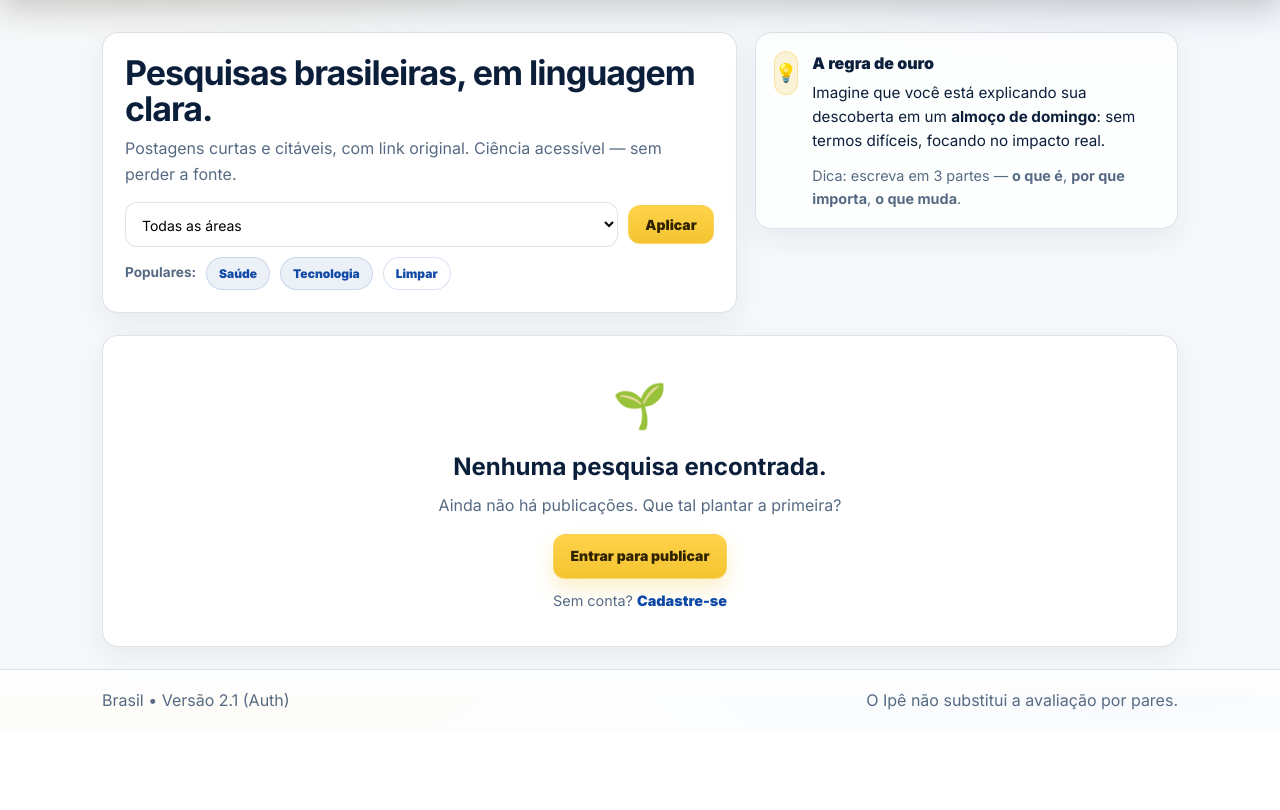
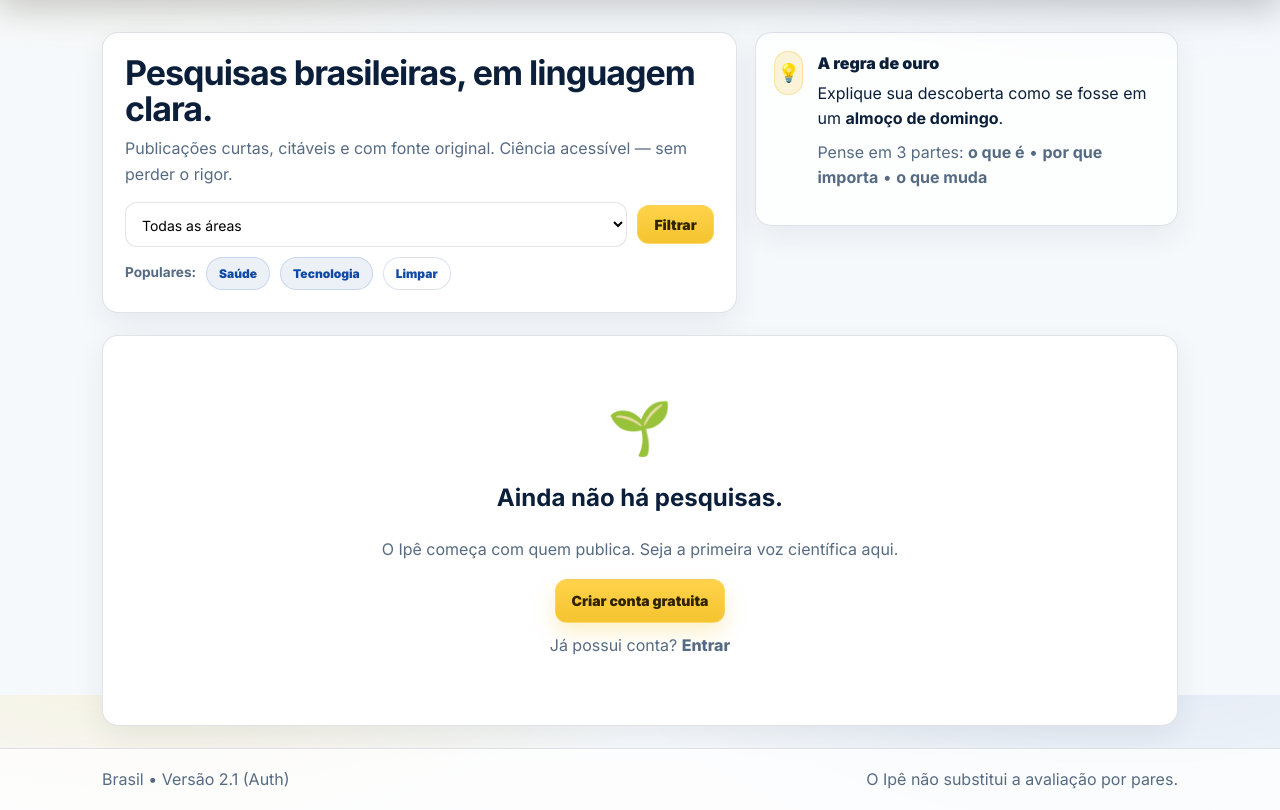
Before and after one commit to sabrinaandraderocha-cmyk/ipe, a Flask app: page / in a window 1280 px wide. Shown: the part 105-915 px from the top of the page. Before the commit the page ends 815 px from the top, so only its background shows below. Run offline with Flask 3, Linux system fonts and the light colour scheme; data that the repository does not hold is empty; some libraries are stand-ins or nearby versions.

Commit message:
Update index.html

```diff
--- a/templates/index.html
+++ b/templates/index.html
@@ -1,106 +1,185 @@
 {% extends "base.html" %}
 {% block content %}
 
+<!-- HERO -->
 <div class="hero">
 
   <div class="hero-card">
     <h1>Pesquisas brasileiras, em linguagem clara.</h1>
+
     <p class="muted">
-      Postagens curtas e citáveis, com link original. Ciência acessível — sem perder a fonte.
+      Publicações curtas, citáveis e com fonte original.
+      Ciência acessível — sem perder o rigor.
     </p>
 
+    <!-- FILTRO -->
     <form action="{{ url_for('index') }}" method="get" class="search-bar" id="areaForm">
-      <select name="area" id="areaSelect" aria-label="Filtrar por área">
+      <select name="area" id="areaSelect">
         <option value="">Todas as áreas</option>
         {% for a in areas %}
-          <option value="{{ a }}" {% if filtro_area == a %}selected{% endif %}>{{ a }}</option>
+          <option value="{{ a }}" {% if filtro_area == a %}selected{% endif %}>
+            {{ a }}
+          </option>
         {% endfor %}
       </select>
-      <button type="submit" class="btn">Aplicar</button>
+
+      <button type="submit" class="btn">
+        Filtrar
+      </button>
     </form>
 
-    <div class="filters-area" style="margin-top: 10px;">
-      <span class="muted" style="font-size: 0.85rem; font-weight:700;">Populares:</span>
+    <div class="filters-area">
+      <span class="muted" style="font-size: .85rem; font-weight:700;">
+        Populares:
+      </span>
+
       <a href="{{ url_for('index', area='Saúde') }}" class="chip">Saúde</a>
       <a href="{{ url_for('index', area='Tecnologia') }}" class="chip">Tecnologia</a>
-      <a href="{{ url_for('index') }}" class="chip" style="background:#fff;">Limpar</a>
+
+      <a href="{{ url_for('index') }}" class="chip" style="background:#fff;">
+        Limpar
+      </a>
     </div>
 
   </div>
 
+
+  <!-- REGRA DE OURO -->
   <div class="callout">
     <div class="callout-icon">💡</div>
+
     <div>
       <span class="callout-title">A regra de ouro</span>
-      <p style="margin:0; font-size: 0.95rem;">
-        Imagine que você está explicando sua descoberta em um
-        <b>almoço de domingo</b>: sem termos difíceis, focando no impacto real.
+
+      <p style="margin:0;">
+        Explique sua descoberta como se fosse em um
+        <b>almoço de domingo</b>.
       </p>
-      <p class="muted" style="margin:10px 0 0; font-size: .9rem;">
-        Dica: escreva em 3 partes — <b>o que é</b>, <b>por que importa</b>, <b>o que muda</b>.
+
+      <p class="muted" style="margin-top:8px;">
+        Pense em 3 partes:
+        <b>o que é</b> • <b>por que importa</b> • <b>o que muda</b>
       </p>
     </div>
   </div>
 
 </div>
 
+
+<!-- GRID -->
 <section class="grid">
 
 {% if not pesquisas %}
-    <div class="card" style="grid-column: 1 / -1; text-align:center; padding: 34px;">
-      <div style="font-size: 44px; margin-bottom: 8px;">🌱</div>
-      <h2 style="margin: 0 0 6px;">Nenhuma pesquisa encontrada.</h2>
-      <p class="muted" style="margin: 0 0 16px;">
-        Ainda não há publicações{% if filtro_area %} em <b>{{ filtro_area }}</b>{% endif %}.
-        Que tal plantar a primeira?
+
+  <!-- EMPTY STATE PREMIUM -->
+  <div class="card" style="grid-column: 1 / -1; text-align:center; padding: 50px;">
+
+    <div style="font-size:52px;">🌱</div>
+
+    <h2 style="margin-top:10px;">
+      Ainda não há pesquisas{% if filtro_area %} em <b>{{ filtro_area }}</b>{% endif %}.
+    </h2>
+
+    <p class="muted">
+      O Ipê começa com quem publica.
+      Seja a primeira voz científica aqui.
     </p>
 
     {% if current_user.is_authenticated %}
-        <a class="btn" href="{{ url_for('publicar') }}">Publicar agora</a>
+      <a class="btn" href="{{ url_for('publicar') }}">
+        Publicar pesquisa
+      </a>
     {% else %}
-        <a class="btn" href="{{ url_for('login') }}">Entrar para publicar</a>
-        <div class="muted" style="font-size:.9rem; margin-top:10px;">
-          Sem conta? <a href="{{ url_for('register') }}" style="font-weight:900; color: var(--blue);">Cadastre-se</a>
-        </div>
-      {% endif %}
-    </div>
+      <a class="btn" href="{{ url_for('register') }}">
+        Criar conta gratuita
+      </a>
+
+      <p class="muted" style="margin-top:10px;">
+        Já possui conta?
+        <a href="{{ url_for('login') }}" style="font-weight:800;">
+          Entrar
+        </a>
+      </p>
     {% endif %}
 
+  </div>
+
+{% endif %}
+
+
+
 {% for p in pesquisas %}
+
 <article class="card">
 
   <div class="card-header">
     <span class="badge-area">{{ p["area"] }}</span>
-        <span class="badge-evidencia {{ p['evidencia']|lower }}">{{ p["evidencia"] }}</span>
+
+    <span class="badge-evidencia {{ p['evidencia']|lower }}">
+      {{ p["evidencia"] }}
+    </span>
   </div>
 
-      <h2 class="card-title">{{ p["titulo"] }}</h2>
+  <h2 class="card-title">
+    {{ p["titulo"] }}
+  </h2>
 
   {% if p["imagem_url"] %}
-        <img src="{{ p['imagem_url'] }}" class="card-img" alt="Imagem ilustrativa da pesquisa" loading="lazy">
+    <img
+      src="{{ p['imagem_url'] }}"
+      class="card-img"
+      loading="lazy"
+      alt="Imagem da pesquisa"
+    >
   {% endif %}
 
-      <p style="margin:0;">
+  <p>
     <b>O que é:</b>
-        <span class="muted">{{ p["descoberta"] }}</span>
+    <span class="muted">
+      {{ p["descoberta"][:220] }}
+      {% if p["descoberta"]|length > 220 %}...{% endif %}
+    </span>
   </p>
 
   <div class="actions">
-        <a href="{{ url_for('perfil', nome=p['pesquisador']) }}" class="btn-perfil">👩‍🔬 {{ p["pesquisador"] }}</a>
-        <a href="{{ p['link_original'] }}" target="_blank" rel="noopener noreferrer" class="btn-link">📄 Ver original</a>
+
+    <a href="{{ url_for('perfil', nome=p['pesquisador']) }}"
+       class="btn-perfil">
+       👩‍🔬 {{ p["pesquisador"] }}
+    </a>
+
+    <!-- 🔥 PROTEÇÃO PARA LINK -->
+    {% if p['link_original'].startswith('http') %}
+      <a href="{{ p['link_original'] }}"
+         target="_blank"
+         rel="noopener noreferrer"
+         class="btn-link">
+         📄 Ver original
+      </a>
+    {% else %}
+      <a href="https://{{ p['link_original'] }}"
+         target="_blank"
+         rel="noopener noreferrer"
+         class="btn-link">
+         📄 Ver original
+      </a>
+    {% endif %}
+
   </div>
 
 </article>
+
 {% endfor %}
 
 </section>
 
+
+<!-- AUTO SUBMIT FILTRO -->
 <script>
-  // UX: se trocar a área, aplica automaticamente (sem depender do botão).
-  // Mantém o botão como fallback.
 (function(){
   const sel = document.getElementById("areaSelect");
   const form = document.getElementById("areaForm");
+
   if(sel && form){
     sel.addEventListener("change", () => form.submit());
   }
```
Lines whose indentation alone changed are shown as unchanged.
